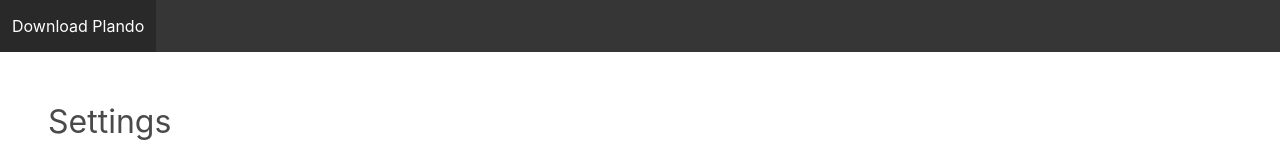
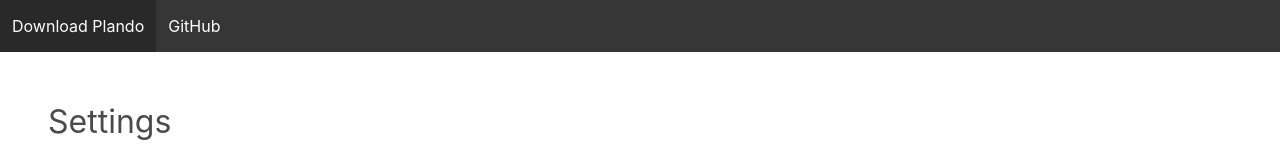
Before and after one commit to brakkum/plando.brakke.dev, a React (Create React App) app: page / in a window 1280 px wide. Shown: the top 152 px of the page. Built offline with nearby package versions, Linux system fonts and the light colour scheme.

Commit message:
github link

```diff
--- a/src/PlandoGenerator.tsx
+++ b/src/PlandoGenerator.tsx
@@ -281,9 +281,12 @@ function PlandoGenerator() {
         <div className="plando-generator">
             {/* top bar for outputting plando file */}
             <nav className="navbar is-dark is-fixed-top">
-                <div className="navbar-brand  is-pulled-right">
+                <div className="navbar-brand is-pulled-right">
                     <a href="#download" className="navbar-item is-button" onClick={saveJSONFile}>
                         Download Plando
+                    </a>
+                    <a href="https://github.com/brakkum/plando.brakke.dev" className="navbar-item is-button">
+                        GitHub
                     </a>
                 </div>
             </nav>
```
